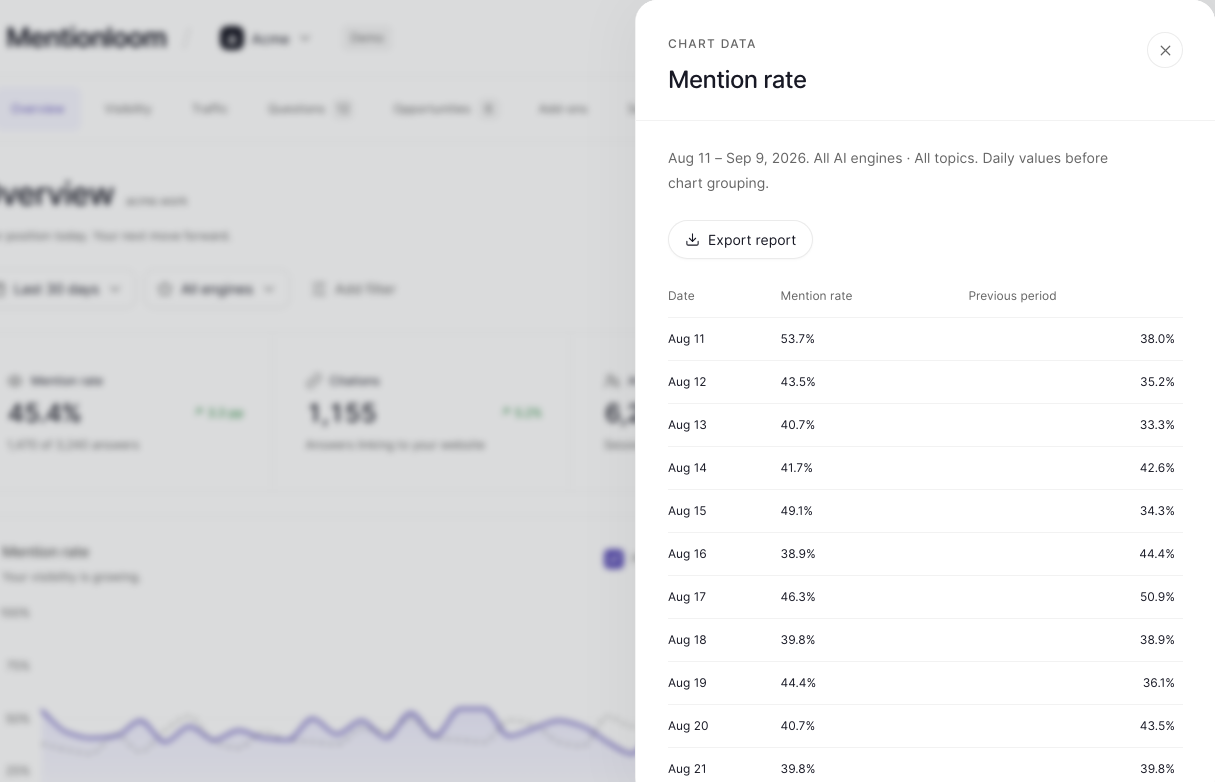
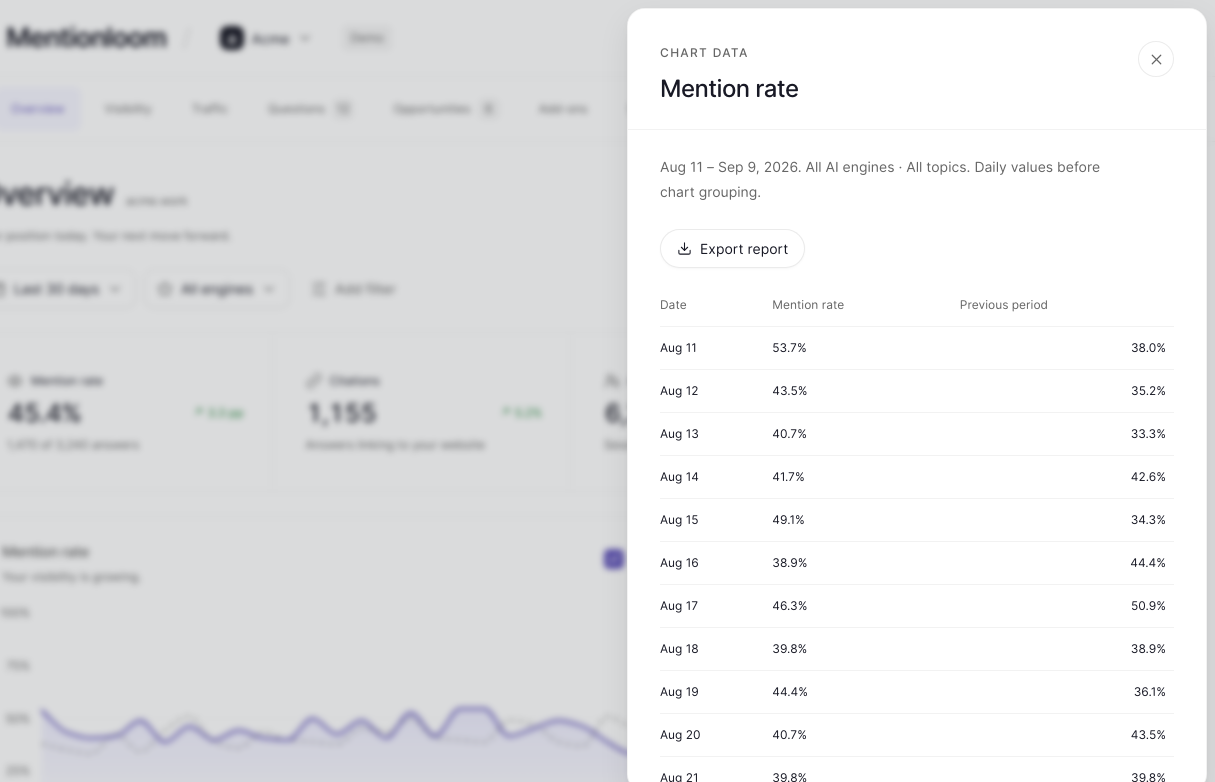
Before and after one commit to Mentionloom/mentionloom, a website with bundled scripts: page app/index.html in a window 1280 px wide. Both pictures are taken after a click on the button 811 px from the left and 559 px from the top of the page. Shown: the top 782 px of the page, 65-1280 px from the left. Built offline with nearby package versions, Linux system fonts and the light colour scheme.

Commit message:
Float detail drawers with Orbit viewport spacing

```diff
--- a/app/density.css
+++ b/app/density.css
@@ -1,5 +1,16 @@
 /* Orbit 0.2 component dimensions, matching runtime/styles.css and controls.css.
    Product compositions use the same scale; touch input expands hit targets. */
+.discovery-app dialog.drawer {
+  inset: var(--space-2) var(--space-2) var(--space-2) auto;
+  margin: 0;
+  width: min(580px, calc(100vw - 2 * var(--space-2)));
+  max-width: calc(100vw - 2 * var(--space-2));
+  height: calc(100dvh - 2 * var(--space-2));
+  max-height: calc(100dvh - 2 * var(--space-2));
+  border: 1px solid var(--border);
+  border-radius: var(--radius-card);
+  box-shadow: var(--shadow-panel);
+}
 .benchmark-scope { color: var(--muted); font-size: 12px; margin-bottom: 16px; }
 .benchmark-heading { display: flex; align-items: baseline; justify-content: space-between; gap: 12px; margin-top: 24px; }
 .benchmark-heading h3 { margin: 0; font-size: 15px; }
```
